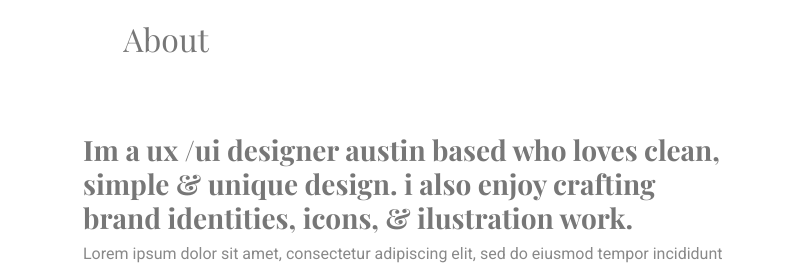
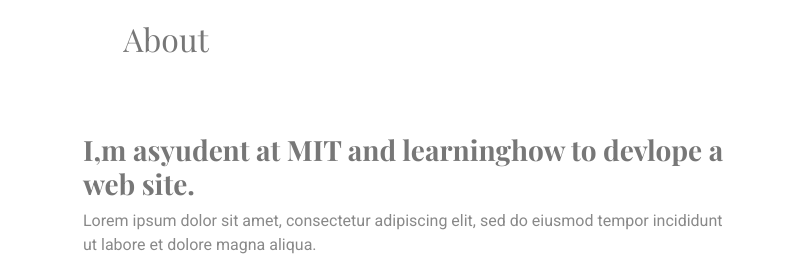
Before and after one commit to rja250/hosted-3, a plain HTML site: page index.html in a window 1280 px wide. Shown: the part 840-1110 px from the top of the page, 474-1280 px from the left. Drawn offline with nearby package versions, Linux system fonts and the light colour scheme; a web font is replaced by a local one.

Commit message:
Add files via upload

```diff
--- a/index.html
+++ b/index.html
@@ -114,7 +114,7 @@
             <img src="DALL·E 2024-08-24 08.13.42 - Create a sleek and modern logo featuring the initials 'RJA'. Remove any reference to 'web dev.' The logo should incorporate elements that suggest codi.webp" class="img-fluid" alt="">
           </div>
           <div class="col-lg-7 content">
-            <h3>Im a ux /ui designer austin based who loves clean, simple &amp; unique design. i also enjoy crafting brand identities, icons, &amp; ilustration work.</h3>
+            <h3>I,m asyudent at MIT and learninghow to devlope a web site.</h3>
             <p>
               Lorem ipsum dolor sit amet, consectetur adipiscing elit, sed do eiusmod tempor incididunt ut labore et dolore
               magna aliqua.
```
